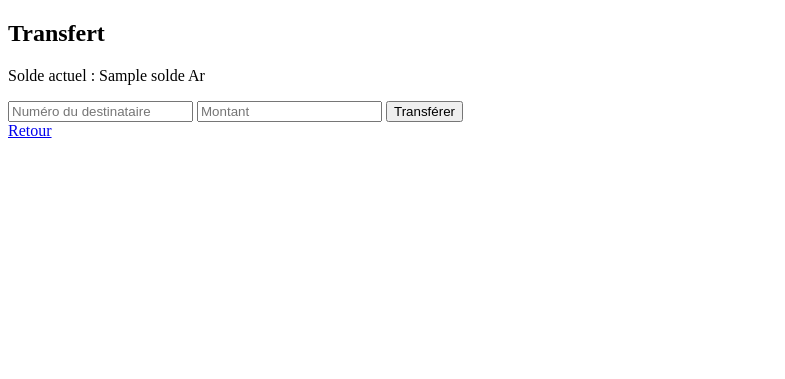
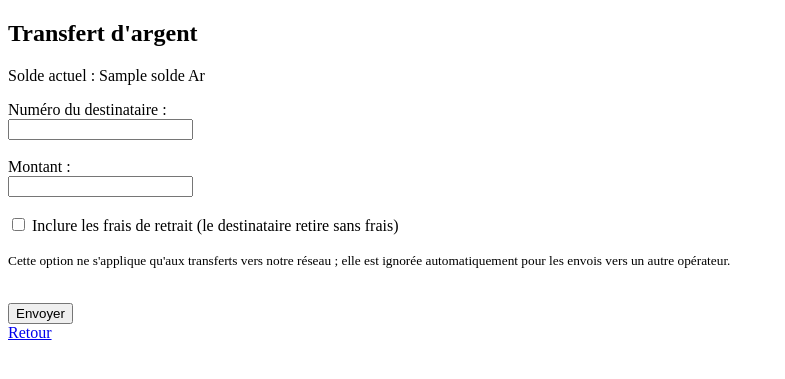
Before and after one commit to Belouh17/MobileMoney, a CodeIgniter 4 app: the page made by app/Views/client/transfert.php in a window 1280 px wide. Shown: the top 379 px of the page, without its empty margins (0-785 px from the left). Run offline with PHP 8.4 and a stand-in for CodeIgniter, Linux system fonts and the light colour scheme; the template is opened without the code that fills it: most values are stand-ins (such as "Sample title", 1, 10 or a date in 2020); some libraries are stand-ins or nearby versions.

Commit message:
transfert et envoie multiple

```diff
--- a/app/Controllers/ClientController.php
+++ b/app/Controllers/ClientController.php
@@ -407,5 +407,10 @@ public function transfertMultiple()
     $db->transComplete();
     return redirect()->to('client/dashbord');
 }
+public function logout()
+{
+    session()->remove(['client_id', 'telephone']);
+    return redirect()->to('/client/login');
+}
 
 }
--- a/app/Views/client/transfert.php
+++ b/app/Views/client/transfert.php
@@ -2,7 +2,7 @@
 <html lang="fr">
 <head><meta charset="UTF-8"><title>Transfert</title></head>
 <body>
-    <h2>Transfert</h2>
+    <h2>Transfert d'argent</h2>
     <p>Solde actuel : <?= $client['solde'] ?> Ar</p>
 
     <?php if (session()->getFlashdata('error')): ?>
@@ -10,9 +10,20 @@
     <?php endif; ?>
 
     <form method="post" action="/client/transfert">
-        <input type="text" name="telephone_destinataire" placeholder="Numéro du destinataire" required>
-        <input type="number" name="montant" step="0.01" min="1" placeholder="Montant" required>
-        <button>Transférer</button>
+        <label>Numéro du destinataire :</label><br>
+        <input type="text" name="telephone_destinataire" required><br><br>
+
+        <label>Montant :</label><br>
+        <input type="number" name="montant" step="0.01" min="1" required><br><br>
+
+        <label>
+            <input type="checkbox" name="option_frais_retrait" value="AVEC_FRAIS_RETRAIT">
+            Inclure les frais de retrait (le destinataire retire sans frais)
+        </label>
+        <p><small>Cette option ne s'applique qu'aux transferts vers notre réseau ; elle est ignorée automatiquement pour les envois vers un autre opérateur.</small></p>
+        <br>
+
+        <button type="submit">Envoyer</button>
     </form>
 
     <a href="/client/dashbord">Retour</a>
```
Also changed, not shown: app/Config/Routes.php (+2 -6 lines), 4 other files.
